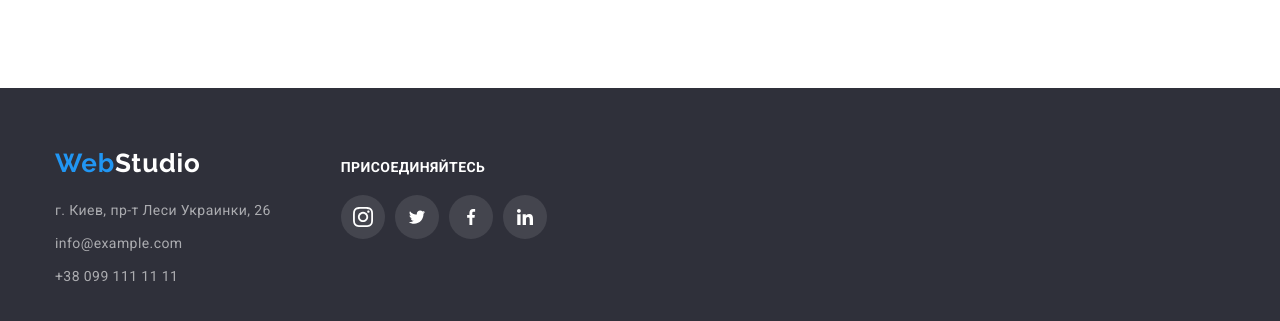
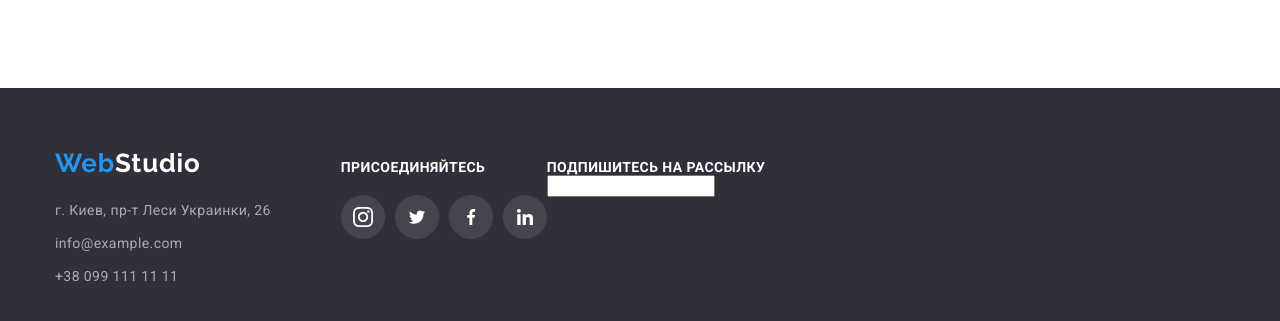
Before and after one commit to Volodimir26blessed/goit-markup-hw-05., a plain HTML site: page index.html in a window 1280 px wide. Shown: the part 2327-2648 px from the top of the page. Drawn offline with nearby package versions, Linux system fonts and the light colour scheme.

Commit message:
test 5 hw

```diff
--- a/css/styles.css
+++ b/css/styles.css
@@ -801,7 +801,15 @@ cursor: pointer;
 color:var(--color-white);
 }
 
+.paragraph-footer-too{
+  font-weight: bold;
+  font-size: 14px;
+  line-height: 16px;
+  letter-spacing: 0.03em;
+  text-transform: uppercase;
 
+  color: #FFFFFF;
+}
 .footer-box-last{
   padding: 0px 0px 0px 70px;
 }
--- a/index.html
+++ b/index.html
@@ -521,12 +521,39 @@
 
             </div>
 
+            <div class="footer-box-third">
+                <p class="paragraph-footer-too">Подпишитесь на рассылку</p>
+
+                <form class="js-speactr-form">
+                    <label>
+                        <input type="text" name="username" />
+
+                    </label>
+
+
+
+                </form>
+
+            </div>
+
         </div>
 
     </footer>
 
     <script src="./js/modal.js"></script>
 
+    <script>
+        (() => {
+            document
+                .querySelector('.js-speactr-form')
+                .addEventListener('submit', e => {
+                    e.preventDefault();
+                    new FormData(e.currentTarget).forEach((value, name) => console.log(`${name}: ${value}`), );
+                });
+
+        })();
+    </script>
+
 </body>
 
 </html>
```
